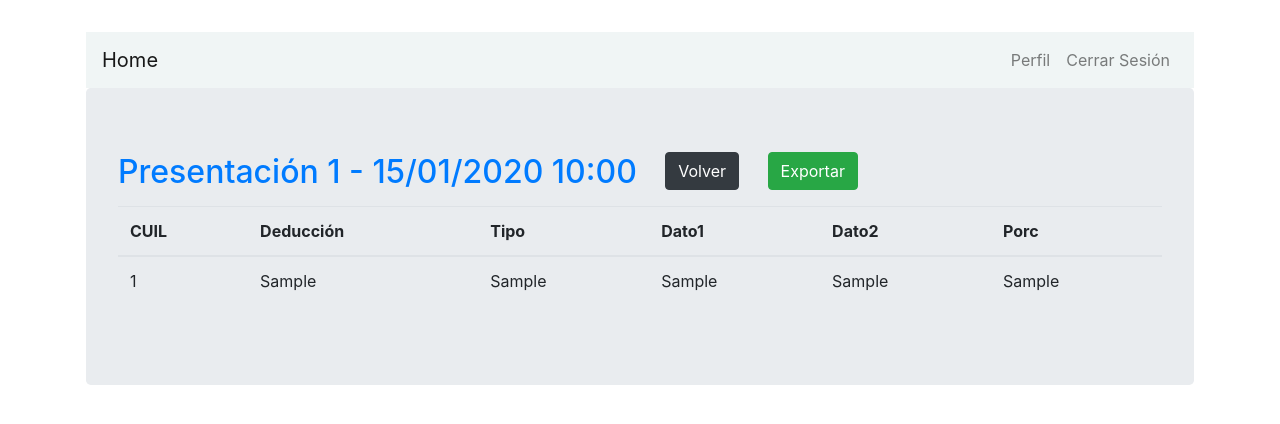
After one commit to lugezz/siradig, a Django app: page /siradig/presentaciones/1/ in a window 1280 px wide. The commit adds this page. Shown: the top 424 px of the page. Run offline with Django 3.2, Linux system fonts and the light colour scheme; a user stored in the database is signed in; tables that the repository leaves empty hold one stand-in row (values such as "Sample post"); some libraries are stand-ins or nearby versions.

Commit message:
Descarga presentaciones anteriore

```diff
--- a/reader/models.py
+++ b/reader/models.py
@@ -5,6 +5,9 @@ from django.db import models
 class RegAcceso(models.Model):
     reg_user = models.ForeignKey(settings.AUTH_USER_MODEL, on_delete=models.CASCADE)
     fecha = models.DateTimeField(auto_now_add=True)
+
+    def get_absolute_url(self):
+        return f"/siradig/procesa_historico/{self.id}/"
 
     def __str__(self):
         return f'{self.id} - {self.reg_user} - {self.fecha.strftime("%d/%m/%Y")}'
@@ -24,3 +27,6 @@ class Registro(models.Model):
 
     def __str__(self) -> str:
         return f'{self.id_reg.reg_user} - {self.id_reg.fecha.strftime("%d/%m/%Y")} - {self.cuil}'
+
+    def get_download_url(self):
+        return f"/procesa_historico/{self.id_reg}/"
--- /dev/null
+++ b/reader/templates/reader/detalle_presentacion.html
@@ -0,0 +1,36 @@
+{% extends "base.html" %}
+{% block title %}{{ titulo }}{% endblock title%}
+{% block content %}
+<div class="jumbotron">
+    <h2 class="display-5 text-primary mb-5" style="display: inline">{{ titulo }}</h2>
+    <a class="btn btn-dark mx-4 mb-3 .btn-lg" href="javascript:history.back()">Volver</a>
+    <a class="btn btn-success mb-3 .btn-lg" href="{{ url }}">Exportar</a>
+
+    <table class="table">
+        <thead>
+        <tr>
+            <th scope="col">CUIL</th>
+            <th scope="col">Deducción</th>
+            <th scope="col">Tipo</th>
+            <th scope="col">Dato1</th>
+            <th scope="col">Dato2</th>
+            <th scope="col">Porc</th>
+        </tr>
+        </thead>
+        <tbody>
+            {% for item in query %}
+            <tr>
+                <td>{{ item.cuil }}</td>
+                <td>{{ item.deduccion }}</td>
+                <td>{{ item.tipo }}</td>
+                <td>{{ item.dato1 }}</td>
+                <td>{{ item.dato2 }}</td>
+                <td>{{ item.porc }}</td>
+            </tr>
+            {% endfor %}
+        </tbody>
+    </table>
+</div>
+
+
+{% endblock content %}
--- a/reader/templates/reader/home.html
+++ b/reader/templates/reader/home.html
@@ -52,7 +52,7 @@
                             <ul class="list-group list-group-flush">
                                 {% for registro in query_historia %}
                                     <li class="list-group-item text-center">
-                                        <a href="{% url 'historico' registro.id %}">{{ registro.fecha|date:"d/m/Y h:i a" }}</a>
+                                        <a href="{% url 'presentaciones' registro.id %}">{{ registro.fecha|date:"d/m/Y h:i a" }}</a>
                                         <small class="text-muted">{{ registro.registers.count }} registros</small>
                                     </li>
                                 {% endfor %}
--- a/reader/urls.py
+++ b/reader/urls.py
@@ -1,14 +1,17 @@
 from django.urls import path
 
 from .views import (
+    archivo_solo_view,
+    detalle_presentacion,
+    procesa_view,
+    procesa_hist_view,
     siradig_view,
-    archivo_solo_view,
-    procesa_view,
     )
 
 urlpatterns = [
     path('', siradig_view, name='siradig'),
+    path('presentaciones/<int:id>/', detalle_presentacion, name='presentaciones'),
     path('procesa/', procesa_view, name='procesa-siradig'),
+    path('procesa_historico/<int:id>/', procesa_hist_view, name='procesa-siradig-hist'),
     path('solo/<slug>/', archivo_solo_view, name='archivoxml'),
-    path('historico/<slug>/', archivo_solo_view, name='historico'),
 ]
--- a/reader/views.py
+++ b/reader/views.py
@@ -1,6 +1,6 @@
 from django.conf import settings
 from django.contrib.auth.decorators import login_required
-from django.shortcuts import render
+from django.shortcuts import redirect, render
 from pathlib import Path
 import shutil
 
@@ -43,6 +43,28 @@ def siradig_view(request):
     }
 
     return render(request, 'reader/home.html', my_context)
+
+
+@login_required
+def detalle_presentacion(request, id):
+    q = RegAcceso.objects.get(id=id)
+    user = q.reg_user
+    date_time = q.fecha
+    url = q.get_absolute_url()
+
+    if request.user != user:
+        return redirect('%s?next=%s' % (settings.LOGIN_URL, request.path))
+
+    query = Registro.objects.filter(id_reg=id)
+    titulo = f'Presentación {id} - {date_time.strftime("%d/%m/%Y %H:%M")}'
+
+    context = {
+        'query': query,
+        'titulo': titulo,
+        'url': url,
+    }
+
+    return render(request, 'reader/detalle_presentacion.html', context)
 
 
 @login_required
@@ -91,6 +113,27 @@ def procesa_view(request, *args, **kwargs):
     return render(request, 'reader/procesa.html', my_context)
 
 
+@login_required
+def procesa_hist_view(request, id):
+    q = RegAcceso.objects.get(id=id)
+    user = q.reg_user
+
+    if request.user != user:
+        return redirect('%s?next=%s' % (settings.LOGIN_URL, request.path))
+
+    query = Registro.objects.filter(id_reg=id)
+    formulas.QueryToExc(id, query)
+
+    url_to_file = os.path.join(settings.TEMP_URL, f"Presentacion_{id}.xlsx")
+
+    my_context = {
+        'archproc': query.count(),
+        'url_to_file': url_to_file,
+    }
+
+    return render(request, 'reader/procesa.html', my_context)
+
+
 def lista_zip(arch):
     zf = zipfile.ZipFile(arch, "r")
     listz = zf.namelist
```
